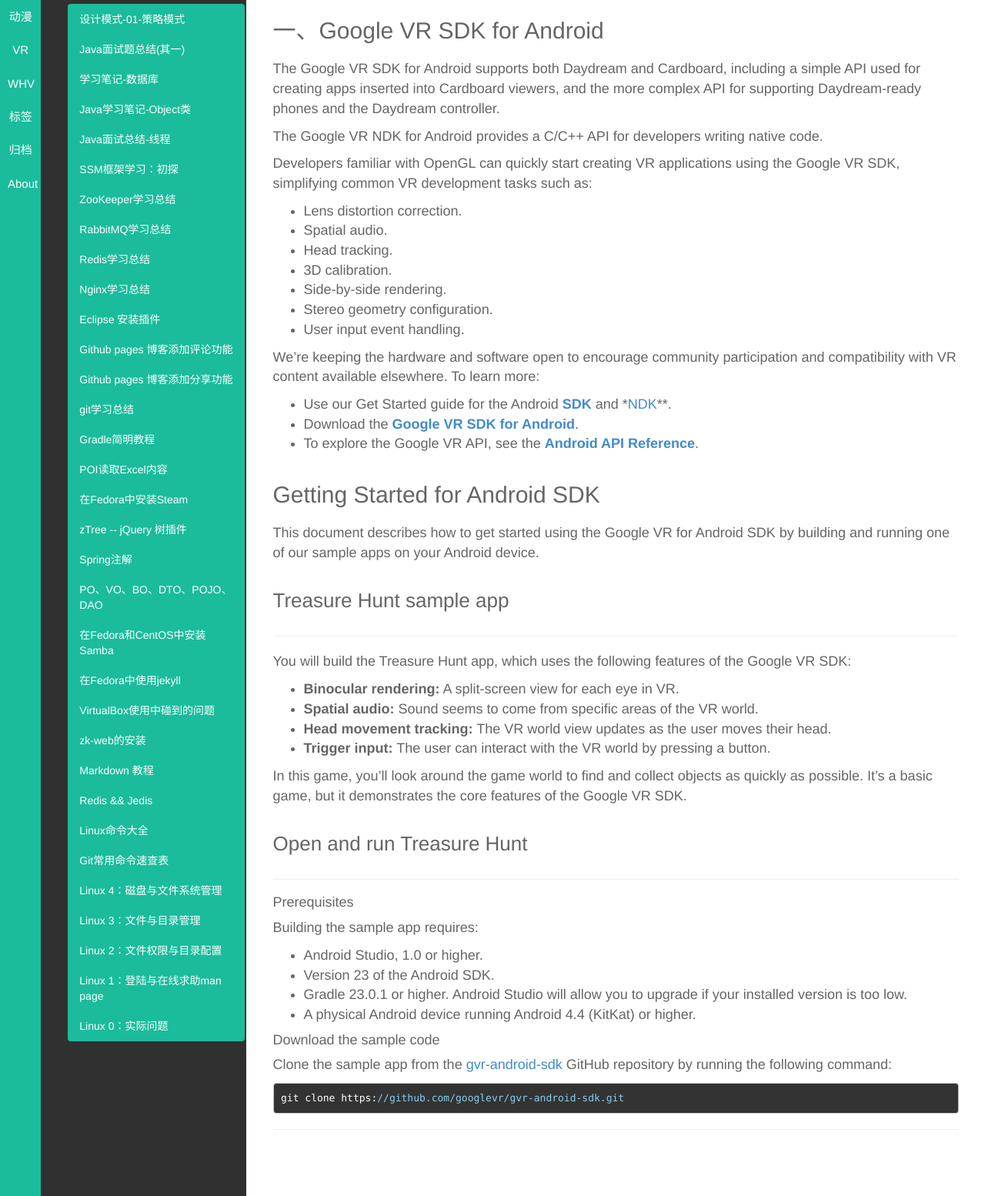
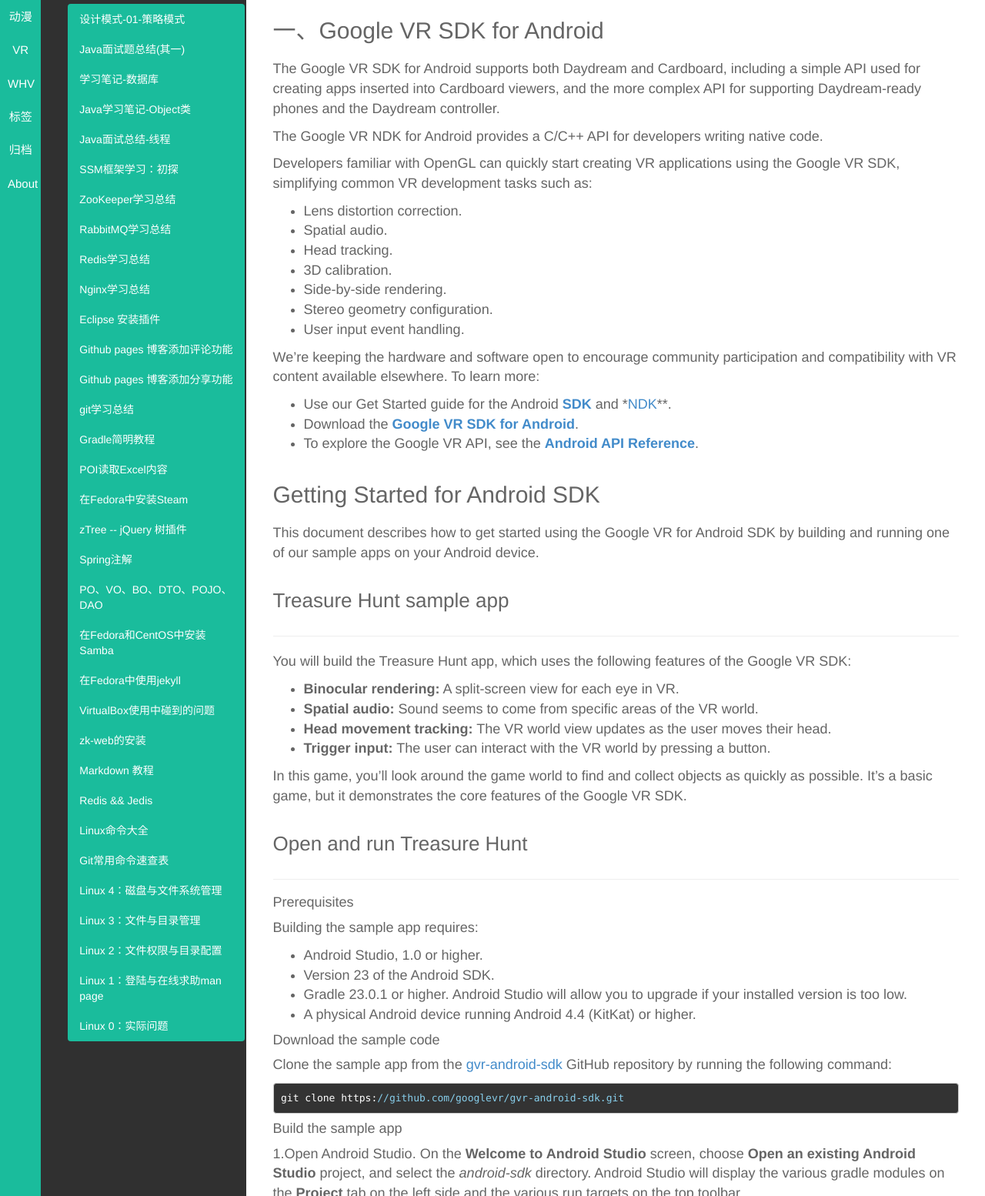
Before and after one commit to demon7452/demon7452.github.io, a Jekyll site: the page built from _posts/VR/2016-10-20-Google DayDream-Android篇.md, in a window 1280 px wide. Shown: the part 230-1784 px from the top of the page at 77% size. Built offline with Jekyll 4.4.1, drawn with Linux system fonts in a browser that asks for light colours; comment, search, counter and statistics services are not loaded; some of the changed text lies outside the part shown; grey boxes are pictures that could not be loaded.

Commit message:
Update _posts/VR/2016-10-20-Google DayDream-Android篇.md

````diff
--- a/_posts/VR/2016-10-20-Google DayDream-Android篇.md
+++ b/_posts/VR/2016-10-20-Google DayDream-Android篇.md
@@ -71,3 +71,11 @@
 ```
 git clone https://github.com/googlevr/gvr-android-sdk.git
 ```
+#### Build the sample app
+
+1.Open Android Studio. On the **Welcome to Android Studio** screen, choose **Open an existing Android Studio** project, and select the *android-sdk* directory. Android Studio will display the various gradle modules on the **Project** tab on the left side and the various run targets on the top toolbar.
+
+![](https://developers.google.com/vr/images/android/android-studio.png)
+2.Connect your phone to your machine, select the **samples-treasurehunt** target and click **Run** to compile and run the application on your phone.
+
+For more information about the code behind the Treasure Hunt game, see our [explanation of it in the samples section](https://developers.google.com/vr/android/samples/treasure-hunt).
````
